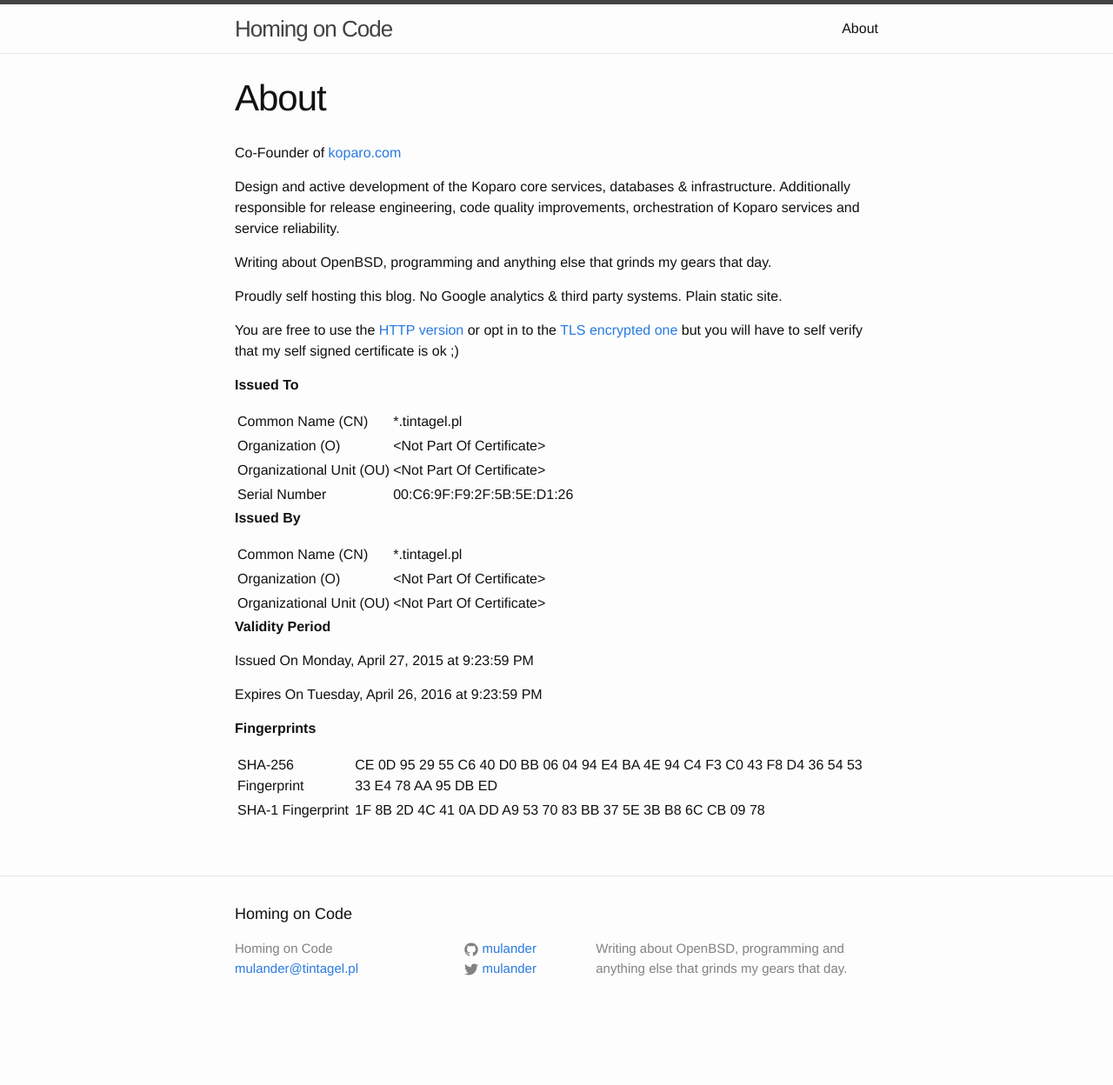
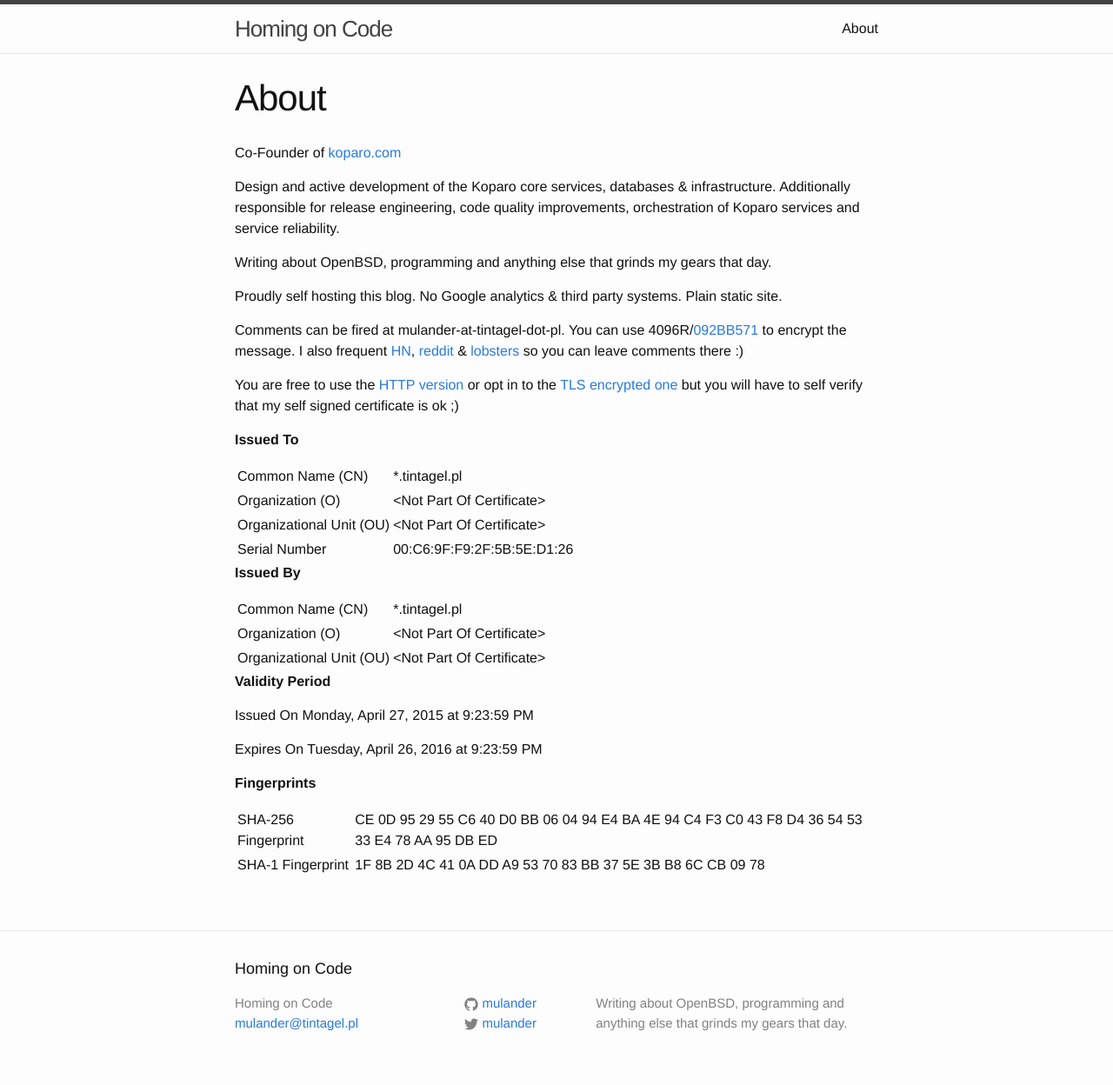
Before and after one commit to mulander/blog, a Jekyll site: the page built from about.md, in a window 1280 px wide. Shown: the whole page at 87% size. Built offline with Jekyll 4.4.1, drawn with Linux system fonts in a browser that asks for light colours; before the commit the page ends 1185 px from its top, so only the background shows below that.

Commit message:
Add gpg info

```diff
--- a/about.md
+++ b/about.md
@@ -15,6 +15,8 @@ that day.
 
 Proudly self hosting this blog. No Google analytics & third party systems.
 Plain static site.
+
+Comments can be fired at mulander-at-tintagel-dot-pl. You can use 4096R/[092BB571](http://pgp.mit.edu/pks/lookup?op=get&search=0xF4F777B8092BB571) to encrypt the message. I also frequent [HN](news.ycombinator.com), [reddit](reddit.com) & [lobsters](lobste.rs) so you can leave comments there :)
 
 You are free to use the [HTTP version](http://blog.tintagel.pl) or opt in to the [TLS encrypted one](https://blog.tintagel.pl) but you will have to self
 verify that my self signed certificate is ok ;)
```
